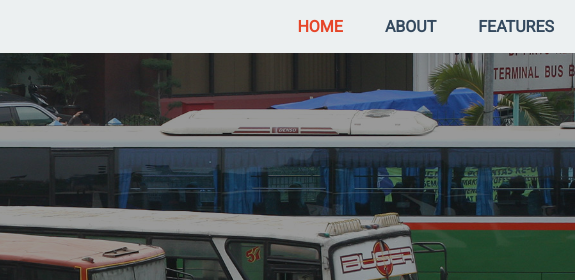
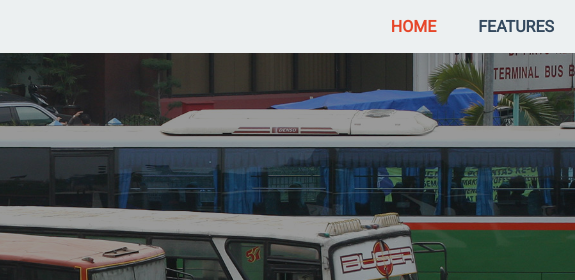
Before and after one commit to cepatsembuh/cepatsembuh.github.io, a website: page index.html in a window 1280 px wide. Shown: the top 280 px of the page, 705-1280 px from the left. Drawn offline with Linux system fonts and the light colour scheme.

Commit message:
Remove about nav

```diff
--- a/index.html
+++ b/index.html
@@ -28,7 +28,6 @@
       <div class="collapse navbar-collapse" id="navbar-collapse-01" style="float:right;">
         <ul class="nav navbar-nav">
           <li class="active"><a href="#fakelink">Home</a></li>
-          <li><a href="#fakelink">About</a></li>
           <li><a href="#fakelink">Features</a></li>
         </ul>
       </div><!-- /.navbar-collapse -->
```
